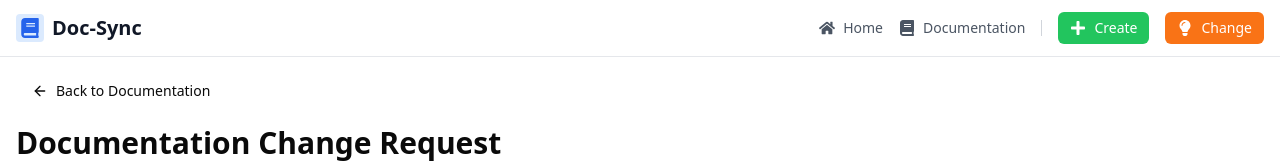
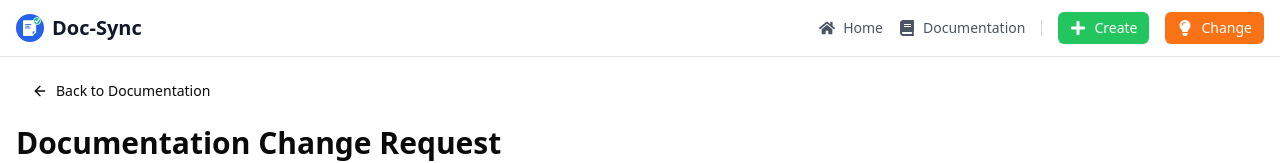
Before and after one commit to ItsMeAbby/Doc-Sync, a Next.js app in the folder nextjs-frontend/: page /documentation-change in a window 1280 px wide. Shown: the top 163 px of the page. Built offline with nearby package versions, Linux system fonts and the light colour scheme.

Commit message:
improve documents fetching

```diff
--- a/nextjs-frontend/app/documentation-change/page.tsx
+++ b/nextjs-frontend/app/documentation-change/page.tsx
@@ -7,7 +7,7 @@ import { Spinner } from '@/components/ui/spinner';
 import { ArrowLeft, Eye } from 'lucide-react';
 import Link from 'next/link';
 import { useSearchParams, useRouter } from 'next/navigation';
-import { fetchDocumentsWithCache } from '@/app/utils/documentCache';
+import { fetchDocumentsWithCache, invalidateDocumentCache } from '@/app/utils/documentCache';
 import { ChangeTypeFilter, ChangeType } from '@/components/ChangeTypeFilter';
 import { DocumentChangeCard } from '@/components/DocumentChangeCard';
 import type { EditDocumentationResponse, DocumentEdit, GeneratedDocument, OriginalContent, ChangeRequest, DocumentEditWithOriginal, UpdateDocumentationResponse } from '@/lib/edit-types';
@@ -420,6 +420,11 @@ export default function DocumentationChangePage() {
         };
         setResponse(newResponse);
 
+        // If some items were successful, invalidate cache
+        if (result.successful > 0) {
+          invalidateDocumentCache();
+        }
+
         // Show partial success toast
         toast({
           title: 'Partial Success',
@@ -432,6 +437,9 @@ export default function DocumentationChangePage() {
         if (changeId) {
           handleIgnoreSingle(changeId);
         }
+
+        // Invalidate document cache since content was updated
+        invalidateDocumentCache();
 
         // Show success toast
         toast({
@@ -546,6 +554,11 @@ export default function DocumentationChangePage() {
             setDocumentContents(newDocumentContents);
           }
 
+          // If some items were successful, invalidate cache
+          if (result.successful > 0) {
+            invalidateDocumentCache();
+          }
+
           // Clear selection since we're showing new set
           setSelectedChanges(new Set());
 
@@ -556,6 +569,10 @@ export default function DocumentationChangePage() {
           });
         } else {
           // All successful
+
+          // Invalidate document cache since content was updated
+          invalidateDocumentCache();
+
           toast({
             title: 'Success',
             description: `Successfully applied ${selectedChanges.size} change${selectedChanges.size !== 1 ? 's' : ''}!`,
--- a/nextjs-frontend/app/layout.tsx
+++ b/nextjs-frontend/app/layout.tsx
@@ -34,9 +34,16 @@ export default function RootLayout({
           <div className="container mx-auto px-2 sm:px-4 py-3">
             <nav className="flex flex-col sm:flex-row items-center justify-between gap-2 sm:gap-0">
               <Link href="/" className="flex items-center gap-2 text-xl font-semibold text-gray-900 dark:text-white">
-                <span className="bg-blue-100 dark:bg-blue-900 p-1 rounded">
-                  <FaBook className="w-5 h-5 text-blue-600 dark:text-blue-300" />
-                </span>
+                <svg width="28" height="28" viewBox="0 0 32 32" fill="none" xmlns="http://www.w3.org/2000/svg">
+                  <circle cx="16" cy="16" r="16" fill="#2563eb"/>
+                  <path d="M9 7a1 1 0 0 0-1 1v16a1 1 0 0 0 1 1h10l4-4V8a1 1 0 0 0-1-1H9z" fill="white"/>
+                  <path d="M19 20v3l3-3h-3z" fill="#2563eb"/>
+                  <path d="M11 12h6m-6 2h4m-4 2h5" stroke="#2563eb" strokeWidth="1" strokeLinecap="round"/>
+                  <g transform="translate(20, 4)">
+                    <circle cx="4" cy="4" r="4" fill="#10b981" stroke="white" strokeWidth="1"/>
+                    <path d="M2 4l1.5 1.5L6 2.5" stroke="white" strokeWidth="1.5" strokeLinecap="round" strokeLinejoin="round"/>
+                  </g>
+                </svg>
                 Doc-Sync
               </Link>
               <div className="flex items-center gap-2 sm:gap-4">
--- a/nextjs-frontend/app/utils/documentCache.ts
+++ b/nextjs-frontend/app/utils/documentCache.ts
@@ -69,3 +69,19 @@ export async function fetchDocumentsWithCache(apiBaseUrl: string): Promise<any>
 
   return data;
 }
+
+// Helper function to invalidate document cache after updates
+export function invalidateDocumentCache(): void {
+  const cacheKey = 'documents_all';
+  documentCache.invalidate(cacheKey);
+  console.log('Document cache invalidated');
+}
+
+// Helper function to force refresh documents cache
+export async function refreshDocumentCache(apiBaseUrl: string): Promise<any> {
+  // First invalidate the cache
+  invalidateDocumentCache();
+
+  // Then fetch fresh data
+  return await fetchDocumentsWithCache(apiBaseUrl);
+}
```
Also changed, not shown: nextjs-frontend/app/icon.svg (added), nextjs-frontend/public/logo.svg (added).
